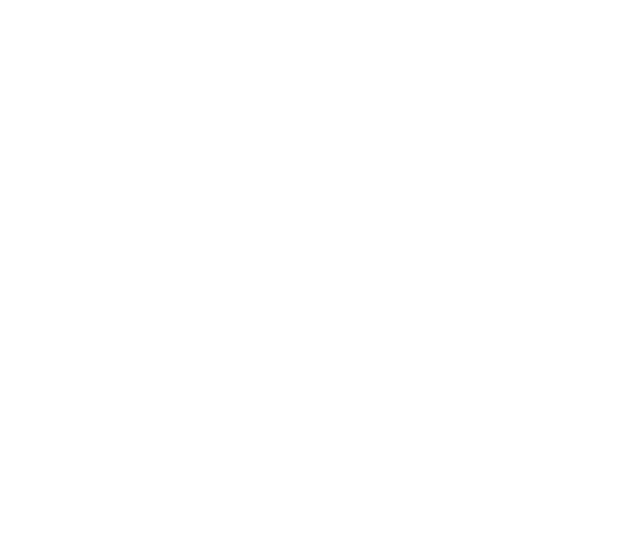
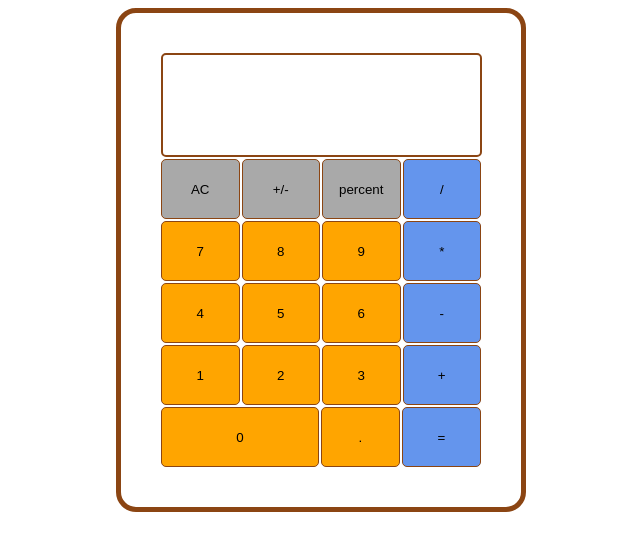
Before and after one commit to JakkNaj/odin-calculator, a plain HTML site: page index.html in a window 1280 px wide. Shown: the whole page, without its empty margins (319-959 px from the left). Drawn offline with Linux system fonts and the light colour scheme.

Commit message:
html and css added

```diff
--- a/index.html
+++ b/index.html
@@ -4,11 +4,44 @@
     <meta charset="UTF-8">
     <meta http-equiv="X-UA-Compatible" content="IE=edge">
     <meta name="viewport" content="width=device-width, initial-scale=1.0">
-    <title>Etch-a-Sketch</title>
+    <title>Calculator</title>
     <link href="styles.css" rel="stylesheet">
 </head>
 <body>
-
+    <div id="calculatorWrapper">
+        <div id="calculator">
+            <div id="display"></div>
+            <div class="button-row">
+                <button id="ac" class="control">AC</button>
+                <button id="plus-minus" class="control">+/-</button>
+                <button id="percent" class="control">percent</button>
+                <button id="division" class="function">/</button>
+            </div>
+            <div class="button-row">
+                <button id="seven" class="number">7</button>
+                <button id="eight" class="number">8</button>
+                <button id="nine" class="number">9</button>
+                <button id="multiply" class="function">*</button>
+            </div>
+            <div class="button-row">
+                <button id="four" class="number">4</button>
+                <button id="five" class="number">5</button>
+                <button id="six" class="number">6</button>
+                <button id="subtraction" class="function">-</button>
+            </div>
+            <div class="button-row">
+                <button id="one" class="number">1</button>
+                <button id="two" class="number">2</button>
+                <button id="three" class="number">3</button>
+                <button id="addition" class="function">+</button>
+            </div>
+            <div class="button-row">
+                <button id="zero" class="number">0</button>
+                <button id="dot" class="number">.</button>
+                <button id="equals" class="function">=</button>
+            </div>
+        </div>
+    </div>
 </body>
 <script src="./script.js"></script>
 </html>
--- a/styles.css
+++ b/styles.css
@@ -0,0 +1,60 @@
+body {
+    display: flex;
+    flex-direction: column;
+    align-items: center;
+}
+
+#calculatorWrapper {
+    width: 400px;
+    display: flex;
+    flex-direction: column;
+    align-items: center;
+    border: 5px solid saddlebrown;
+    padding-top: 40px;
+    padding-bottom: 40px;
+    border-radius: 20px;
+}
+
+#calculator {
+    width: 80%;
+    display: flex;
+    flex-direction: column;
+    gap: 2px;
+}
+
+#display {
+    width: 99%;
+    height: 100px;
+    border: 2px solid saddlebrown;
+    border-radius: 5px;
+}
+
+.button-row {
+    display: flex;
+    flex-direction: row;
+    justify-content: center;
+    gap: 2px;
+}
+
+button {
+    width: 25%;
+    height: 60px;
+    border: 1px solid saddlebrown;
+    border-radius: 5px;
+}
+
+#zero {
+    width: 50%;
+}
+
+.number {
+    background-color: orange;
+}
+
+.control {
+    background-color: darkgrey;
+}
+
+.function {
+    background-color: cornflowerblue;
+}
```
